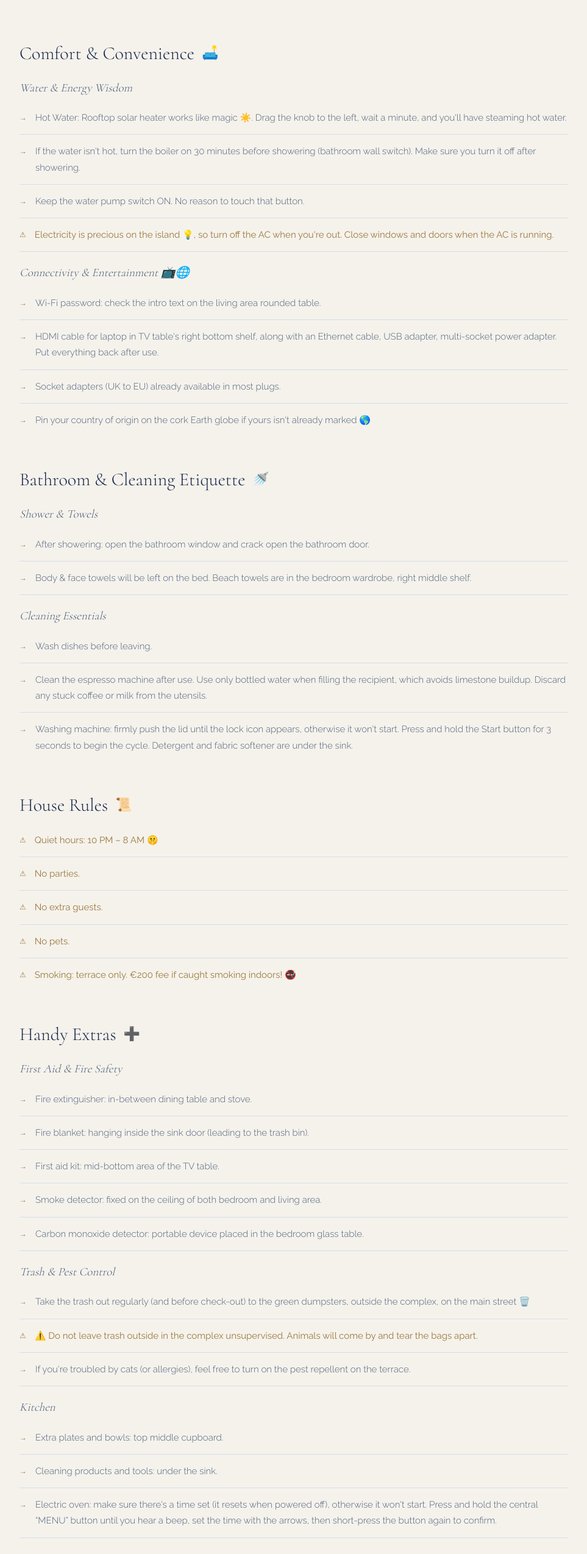
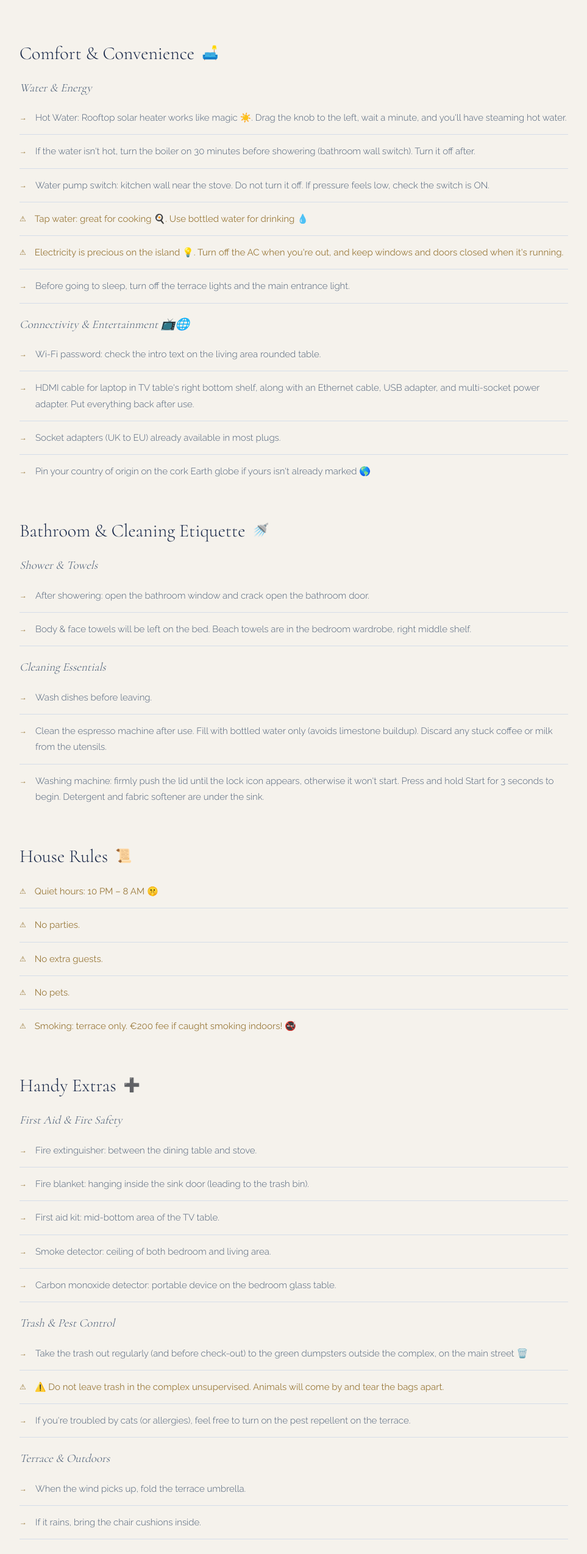
Before and after one commit to cmin764/nomads-nest, a Next.js app: page /guide in a window 1280 px wide. Shown: the part 1007-3556 px from the top of the page at 61% size, without its empty margins (264-1227 px from the left). Built offline with nearby package versions, Linux system fonts and the light colour scheme.

Commit message:
Guide: new tips, consolidate water/energy, fix stale checklist state

```diff
--- a/src/components/guide/farewell-checklist.tsx
+++ b/src/components/guide/farewell-checklist.tsx
@@ -25,7 +25,14 @@ export default function FarewellChecklist() {
     setMounted(true);
     try {
       const stored = localStorage.getItem(STORAGE_KEY);
-      if (stored) setChecked(JSON.parse(stored));
+      if (stored) {
+        const parsed: boolean[] = JSON.parse(stored);
+        if (parsed.length === checkableItems.length) {
+          setChecked(parsed);
+        } else {
+          localStorage.removeItem(STORAGE_KEY);
+        }
+      }
     } catch {
       // ignore
     }
--- a/src/data/guide-content.ts
+++ b/src/data/guide-content.ts
@@ -39,15 +39,17 @@ export const guideSections: GuideSection[] = [
     emoji: "🛋️",
     title: "Comfort & Convenience",
     items: [
-      { text: "Water & Energy Wisdom", heading: true },
+      { text: "Water & Energy", heading: true },
       { text: "Hot Water: Rooftop solar heater works like magic ☀️. Drag the knob to the left, wait a minute, and you'll have steaming hot water." },
-      { text: "If the water isn't hot, turn the boiler on 30 minutes before showering (bathroom wall switch). Make sure you turn it off after showering." },
-      { text: "Keep the water pump switch ON. No reason to touch that button." },
-      { text: "Electricity is precious on the island 💡, so turn off the AC when you're out. Close windows and doors when the AC is running.", highlight: true },
+      { text: "If the water isn't hot, turn the boiler on 30 minutes before showering (bathroom wall switch). Turn it off after." },
+      { text: "Water pump switch: kitchen wall near the stove. Do not turn it off. If pressure feels low, check the switch is ON." },
+      { text: "Tap water: great for cooking 🍳. Use bottled water for drinking 💧", highlight: true },
+      { text: "Electricity is precious on the island 💡. Turn off the AC when you're out, and keep windows and doors closed when it's running.", highlight: true },
+      { text: "Before going to sleep, turn off the terrace lights and the main entrance light." },
 
       { text: "Connectivity & Entertainment 📺🌐", heading: true },
       { text: "Wi-Fi password: check the intro text on the living area rounded table." },
-      { text: "HDMI cable for laptop in TV table's right bottom shelf, along with an Ethernet cable, USB adapter, multi-socket power adapter. Put everything back after use." },
+      { text: "HDMI cable for laptop in TV table's right bottom shelf, along with an Ethernet cable, USB adapter, and multi-socket power adapter. Put everything back after use." },
       { text: "Socket adapters (UK to EU) already available in most plugs." },
       { text: "Pin your country of origin on the cork Earth globe if yours isn't already marked 🌎" },
     ],
@@ -63,8 +65,8 @@ export const guideSections: GuideSection[] = [
 
       { text: "Cleaning Essentials", heading: true },
       { text: "Wash dishes before leaving." },
-      { text: "Clean the espresso machine after use. Use only bottled water when filling the recipient, which avoids limestone buildup. Discard any stuck coffee or milk from the utensils." },
-      { text: "Washing machine: firmly push the lid until the lock icon appears, otherwise it won't start. Press and hold the Start button for 3 seconds to begin the cycle. Detergent and fabric softener are under the sink." },
+      { text: "Clean the espresso machine after use. Fill with bottled water only (avoids limestone buildup). Discard any stuck coffee or milk from the utensils." },
+      { text: "Washing machine: firmly push the lid until the lock icon appears, otherwise it won't start. Press and hold Start for 3 seconds to begin. Detergent and fabric softener are under the sink." },
     ],
   },
   {
@@ -85,34 +87,35 @@ export const guideSections: GuideSection[] = [
     title: "Handy Extras",
     items: [
       { text: "First Aid & Fire Safety", heading: true },
-      { text: "Fire extinguisher: in-between dining table and stove." },
+      { text: "Fire extinguisher: between the dining table and stove." },
       { text: "Fire blanket: hanging inside the sink door (leading to the trash bin)." },
       { text: "First aid kit: mid-bottom area of the TV table." },
-      { text: "Smoke detector: fixed on the ceiling of both bedroom and living area." },
-      { text: "Carbon monoxide detector: portable device placed in the bedroom glass table." },
+      { text: "Smoke detector: ceiling of both bedroom and living area." },
+      { text: "Carbon monoxide detector: portable device on the bedroom glass table." },
 
       { text: "Trash & Pest Control", heading: true },
-      { text: "Take the trash out regularly (and before check-out) to the green dumpsters, outside the complex, on the main street 🗑️" },
-      { text: "⚠️ Do not leave trash outside in the complex unsupervised. Animals will come by and tear the bags apart.", highlight: true },
+      { text: "Take the trash out regularly (and before check-out) to the green dumpsters outside the complex, on the main street 🗑️" },
+      { text: "⚠️ Do not leave trash in the complex unsupervised. Animals will come by and tear the bags apart.", highlight: true },
       { text: "If you're troubled by cats (or allergies), feel free to turn on the pest repellent on the terrace." },
+
+      { text: "Terrace & Outdoors", heading: true },
+      { text: "When the wind picks up, fold the terrace umbrella." },
+      { text: "If it rains, bring the chair cushions inside." },
 
       { text: "Kitchen", heading: true },
       { text: "Extra plates and bowls: top middle cupboard." },
       { text: "Cleaning products and tools: under the sink." },
-      { text: "Electric oven: make sure there's a time set (it resets when powered off), otherwise it won't start. Press and hold the central \u201cMENU\u201d button until you hear a beep, set the time with the arrows, then short-press the button again to confirm." },
+      { text: "Electric oven: make sure a time is set (it resets when powered off), otherwise it won't start. Press and hold the central “MENU” button until you hear a beep, set the time with the arrows, then short-press to confirm." },
 
       { text: "Living Area", heading: true },
       { text: "Gym corner: yoga mat, kettlebell, power cords, jump rope, abs wheel, towel and a knees mat. All stored between the sofa and the wall." },
-      { text: "Games: backgammon, chess, 2 decks of playing cards and a Rubik's cube, on the top-right shelf of the TV table." },
+      { text: "Games: backgammon, chess, 2 decks of cards and a Rubik's cube, on the top-right shelf of the TV table." },
 
       { text: "Bedroom", heading: true },
       { text: "Extra pillows and blankets: wardrobe's top shelves." },
+      { text: "Beach blankets: the two white ones with gray symbols (rough, thick) are for the beach. Blue or dark gray ones are bed covers — keep them in the house.", highlight: true },
       { text: "Hair dryer, clothes iron and beach accessories: wardrobe's bottom right shelf." },
       { text: "Clothes dryer, ironing board, vacuum cleaner and beach bag: behind the door." },
-
-      { text: "Water Notes", heading: true },
-      { text: "Tap water: great for cooking 🍳" },
-      { text: "Bottled water: recommended for drinking 💧", highlight: true },
     ],
   },
 ];
@@ -125,9 +128,7 @@ export interface FarewellChecklistItem {
 export const farewellChecklistItems: FarewellChecklistItem[] = [
   { text: "Windows & doors closed" },
   { text: "AC, lights and appliances off" },
-  { text: "Fridge, cooker and water pump (kitchen wall) stay on. Only the bathroom boiler switch should be off.", highlight: true },
-  { text: "Water pump and oven wall switches left ON (kitchen)" },
-  { text: "Boiler switch left OFF (bathroom entrance)" },
+  { text: "Fridge, cooker and water pump (kitchen wall) stay on. Bathroom boiler switch needs to stay off.", highlight: true },
   { text: "Dishes clean" },
   { text: "Trash out" },
   { text: "All keys back in the right lockbox" },
```
